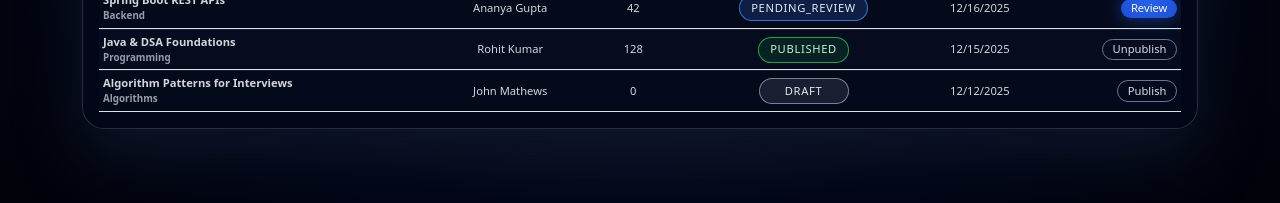
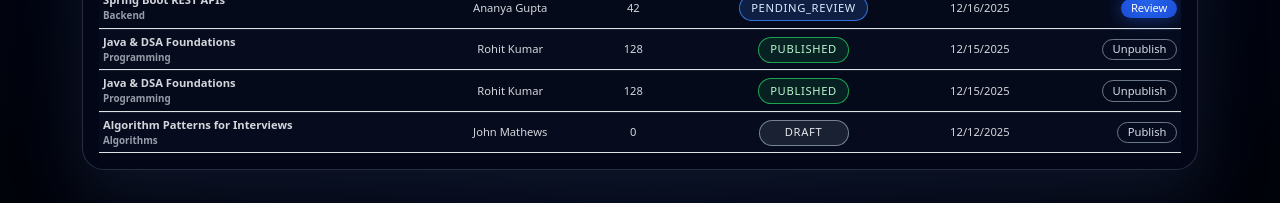
Before and after one commit to RohitKumar2306/SmartLearnings_Frontend, a React (Vite) app: page /courses in a window 1280 px wide. Shown: the part 337-540 px from the top of the page. Built offline with nearby package versions, Linux system fonts and the light colour scheme; no server answers; sample sign-in values are in the browser's storage.

Commit message:
Added mock data for display

```diff
--- a/src/pages/Courses/Courses.tsx
+++ b/src/pages/Courses/Courses.tsx
@@ -15,6 +15,17 @@ export type AdminCourse = ManagedCourse;
 
 // --- TEMP MOCK DATA (courses) ---
 const MOCK_COURSES: AdminCourse[] = [
+  {
+    courseId: "JAVA_DSA_101",
+    title: "Java & DSA Foundations",
+    category: "Programming",
+    instructorName: "Rohit Kumar",
+    status: "PUBLISHED",
+    enrolledCount: 128,
+    createdAt: "2025-11-01T10:15:00Z",
+    lastUpdatedAt: "2025-12-15T08:10:00Z",
+    tags: ["Java", "Spring Boot"],
+  },
   {
     courseId: "JAVA_DSA_101",
     title: "Java & DSA Foundations",
```
